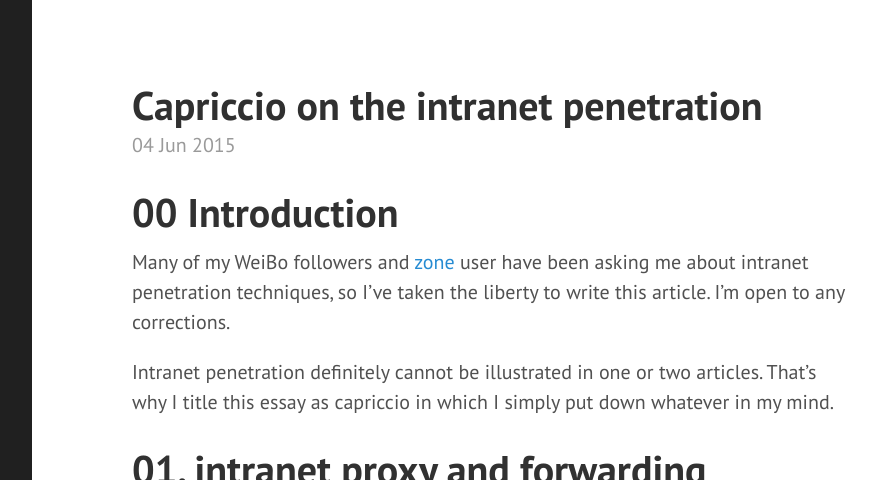
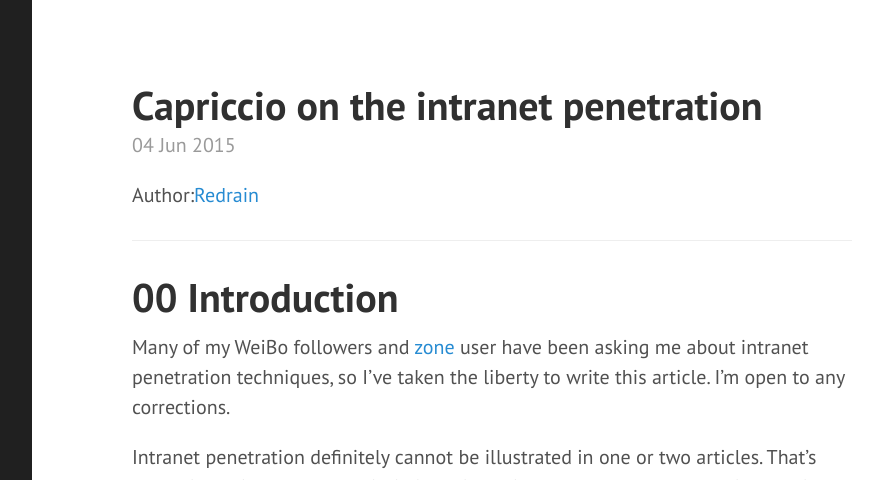
Before and after one commit to woolabs/woolabs.github.io, a Jekyll site: the page built from _posts/2015-06-04-capriccio-on-the-intranet-penetration.markdown, in a window 1280 px wide and 900 px high, cut to the strip 0-480 px from the top of the window. Shown: the whole strip, without its empty margins (328-1211 px from the left). Built offline with Jekyll 4.4.1, drawn with Linux system fonts in a browser that asks for light colours.

Commit message:
Post update: Capriccio on the intranet penetration

```diff
--- a/_posts/2015-06-04-capriccio-on-the-intranet-penetration.markdown
+++ b/_posts/2015-06-04-capriccio-on-the-intranet-penetration.markdown
@@ -3,6 +3,9 @@ published: true
 title: Capriccio on the intranet penetration
 layout: post
 ---
+Author:[Redrain](http://drops.wooyun.org/author/redrain%E6%9C%89%E8%8A%82%E6%93%8D)
+
+----------
 # 00 Introduction
 
 Many of my WeiBo followers and [zone](http://zone.wooyun.org/) user have been asking me about intranet penetration techniques, so I've taken the liberty to write this article. I'm open to any corrections.
```
